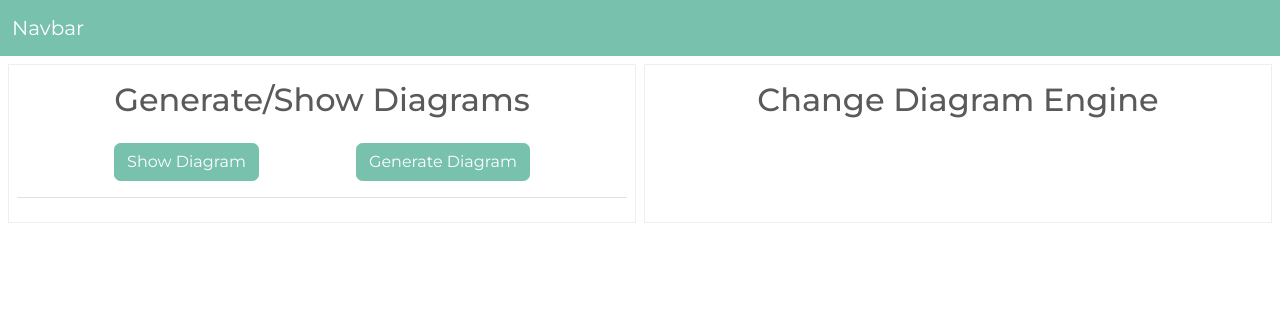
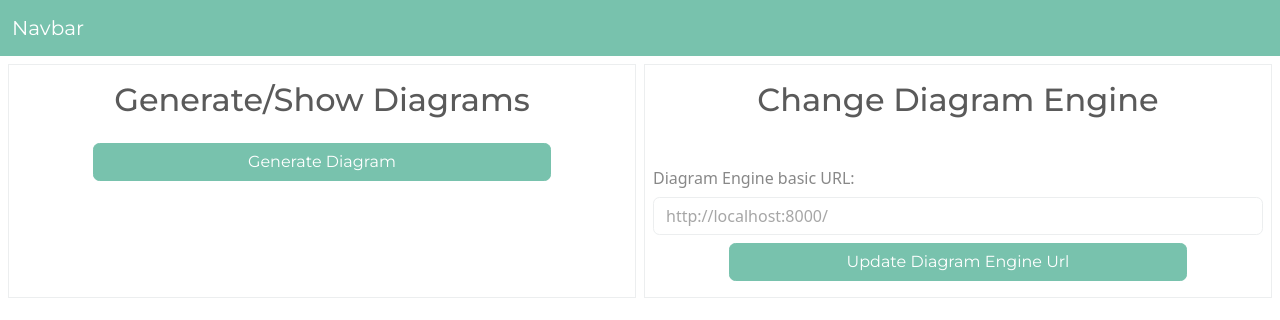
Before and after one commit to Megalomizer/SA-UI, a Next.js app: page / in a window 1280 px wide. Shown: the top 320 px of the page. Built offline with nearby package versions, Linux system fonts and the light colour scheme.

Commit message:
Fixed changing url

```diff
--- a/src/app/page.tsx
+++ b/src/app/page.tsx
@@ -1,24 +1,69 @@
 "use client";
 
 import "../styles/app/page.css";
-import {useState} from "react";
+import {useRef, useState} from "react";
+
+const standardUrl = "http://localhost:8000/";
 
 export default function Home() {
     const [img, setImg] = useState<string>();
+    const [diagramUrl, setDiagramUrl] = useState<string>(standardUrl);
+    const [enteredUrl, setEnteredUrl] = useState<string>(standardUrl);
+    const inputRef = useRef<HTMLInputElement>(null);
 
-    function getImage() {
-        const url: string = `http://localhost:8000/diagram/generate`;
+    const [inputError, setInputError] = useState<boolean>();
+    const [successUrlChange, setSuccessUrlChange] = useState<boolean>();
+    const [standardUrlActive, setStandardUrlActive] = useState<boolean>();
+
+    function getImage(retry: boolean = false) {
+        const url: string = `${diagramUrl}diagram/generate`;
         fetch(url)
             .then((response) => response.json()
                 .then((data) => {
                     setImg(data.image_url);
-                    console.log(data.image_url);
                 })
-            );
+            ).catch((error) => {
+                console.error(error);
+                if (!retry) {
+                    setDiagramUrl(standardUrl);
+                    setStandardUrlActive(true);
+                    setInputError(false);
+                    setSuccessUrlChange(false);
+                    getImage(retry);
+                }
+            })
     }
 
-    function showImage() {
+    function checkNewUrl(url: string) {
+        let updated = url.trim();
+        if (!updated.endsWith("/")) updated += "/";
+        if (updated.startsWith("http")) {
+            setSuccessUrlChange(true);
+            setInputError(false);
+            setStandardUrlActive(false);
+            return updated;
+        } else {
+            setInputError(true);
+            setSuccessUrlChange(false);
+            setStandardUrlActive(false);
+            return null;
+        }
+    }
 
+    function updateDiagramEngineUrl() {
+        const value = inputRef.current?.value;
+        if (value) {
+            let updated = checkNewUrl(value);
+            if (updated) setDiagramUrl(updated);
+            setEnteredUrl(updated!);
+            inputRef.current!.value = "";
+        } else {
+            setDiagramUrl(standardUrl);
+            setEnteredUrl("");
+            setStandardUrlActive(true);
+            setInputError(false);
+            setSuccessUrlChange(false);
+        }
     }
 
     return (
@@ -31,18 +76,19 @@ export default function Home() {
                         </h2>
                     </div>
                     <div className="d-flex flex-row justify-content-evenly my-3">
-                        <button type="button" className="btn btn-primary" onClick={showImage}>
-                            Show Diagram
-                        </button>
-                        <button type="button" className="btn btn-primary" onClick={getImage}>
+                        <button type="button"
+                                className="btn btn-primary w-75"
+                                onClick={() => getImage()}>
                             Generate Diagram
                         </button>
                     </div>
-                    <hr/>
                     {img && (
-                        <div className="my-1">
-                            <img src={img} alt="Generated Diagram" style={{ width: "100%" }} />
-                        </div>
+                        <>
+                            <hr/>
+                            <div className="my-1 d-flex flex-row justify-content-center">
+                                <img src={img} alt="Generated Diagram" className="w-75" />
+                            </div>
+                        </>
                     )}
                 </div>
                 <div className="p-2 border border-gray-200 w-50">
@@ -50,6 +96,44 @@ export default function Home() {
                         <h2>
                             Change Diagram Engine
                         </h2>
+                        <hr/>
+                    </div>
+                    <div>
+
+                        <div className={`my-1 ${inputError ? "has-danger" : ""}`}>
+                            <label className="col-form-label mt-4">
+                                Diagram Engine basic URL:
+                            </label>
+                            <input type="text" className={`form-control ${inputError ? "is-invalid" : ""}`} id="diagramEngineUrlForm" placeholder={diagramUrl} ref={inputRef} data-np-intersection-state="visible" />
+                            {inputError && (
+                                <div className="invalid-feedback">The inputted url is incorrect. Please use "http" or "https" at the beginning and end with "/"</div>
+                            )}
+                        </div>
+
+                        <div className="d-flex flex-row justify-content-center my-2">
+                            <button className="btn btn-primary w-75" onClick={updateDiagramEngineUrl}>
+                                Update Diagram Engine Url
+                            </button>
+                        </div>
+
+                        {successUrlChange && (
+                            <div className="alert alert-dismissible alert-success">
+                                <button className="btn-close" type="button" data-bs-dismiss="alert" onClick={() => setSuccessUrlChange(false)}></button>
+                                <p>
+                                    The url for the diagram engine has successfully changed to <strong>{enteredUrl}</strong>
+                                </p>
+                            </div>
+                        )}
+
+                        {standardUrlActive && (
+                            <div className="alert alert-dismissible alert-danger">
+                                <button className="btn-close" type="button" data-bs-dismiss="alert" onClick={() => setStandardUrlActive(false)}></button>
+                                <p>
+                                    <strong>WARNING</strong><br/>Your given url was not available, so the default url: <strong>{diagramUrl}</strong>, has been used.
+                                </p>
+                            </div>
+                        )}
+
                     </div>
                 </div>
             </div>
```
